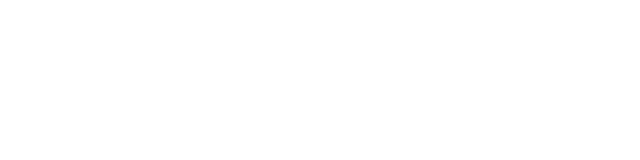
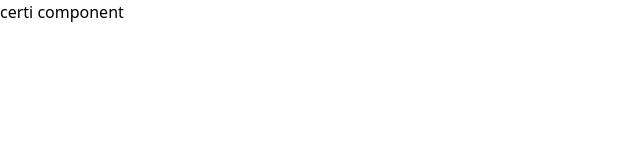
Before and after one commit to ACM-Amrita-Amritapuri/certificate-auth, a React (Create React App) app: page /certi in a window 1280 px wide. Before the commit this address had no page. Shown: the top 160 px of the page, without its empty margins (0-640 px from the left). Built offline with nearby package versions, Linux system fonts and the light colour scheme.

Commit message:
certificate component

```diff
--- a/src/App.js
+++ b/src/App.js
@@ -1,10 +1,13 @@
 import { Routes,Route } from "react-router-dom";
 import Search from "./pages/search";
+import Certificate from "./pages/certi";
 
 function App() {
   return (
     <Routes>
       <Route path="/search" exact element={<Search />} />
+      <Route path="/certi" exact element={<Certificate />} />
+
     </Routes>
     )
 }
--- /dev/null
+++ b/src/pages/certi.jsx
@@ -0,0 +1,7 @@
+function Certificate() {
+    return (
+      <p>certi component</p>
+    )
+  }
+
+  export default Certificate;
```
